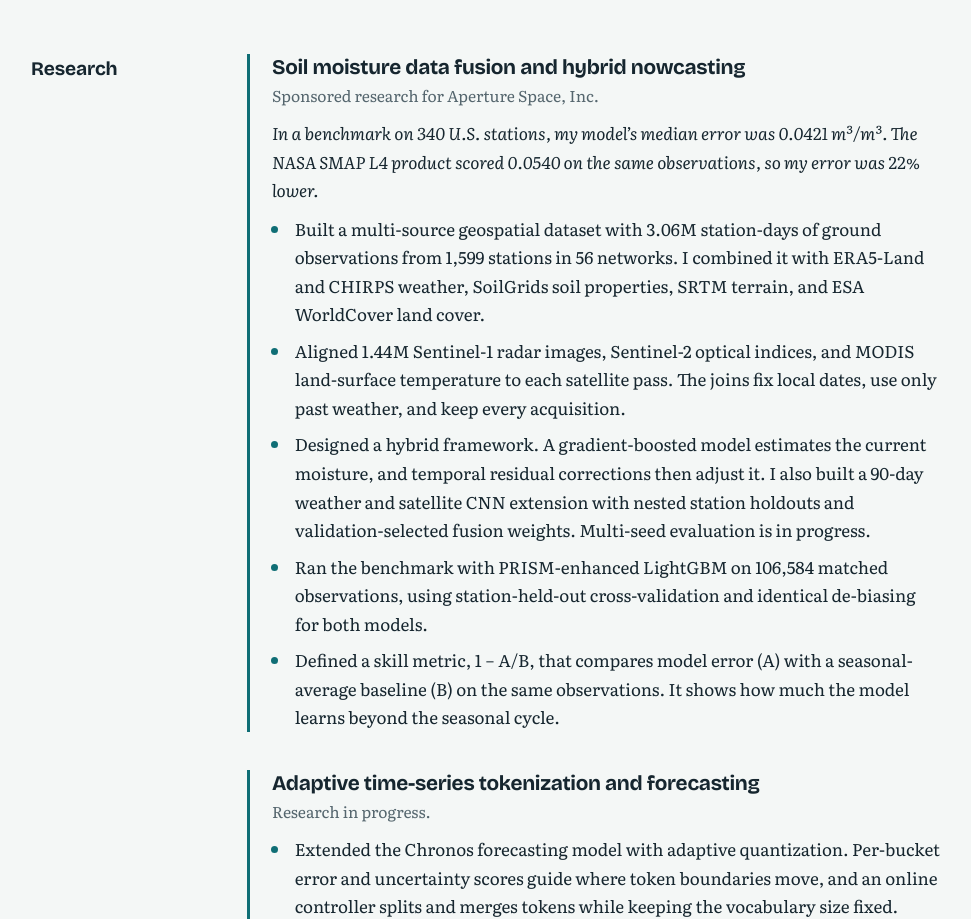
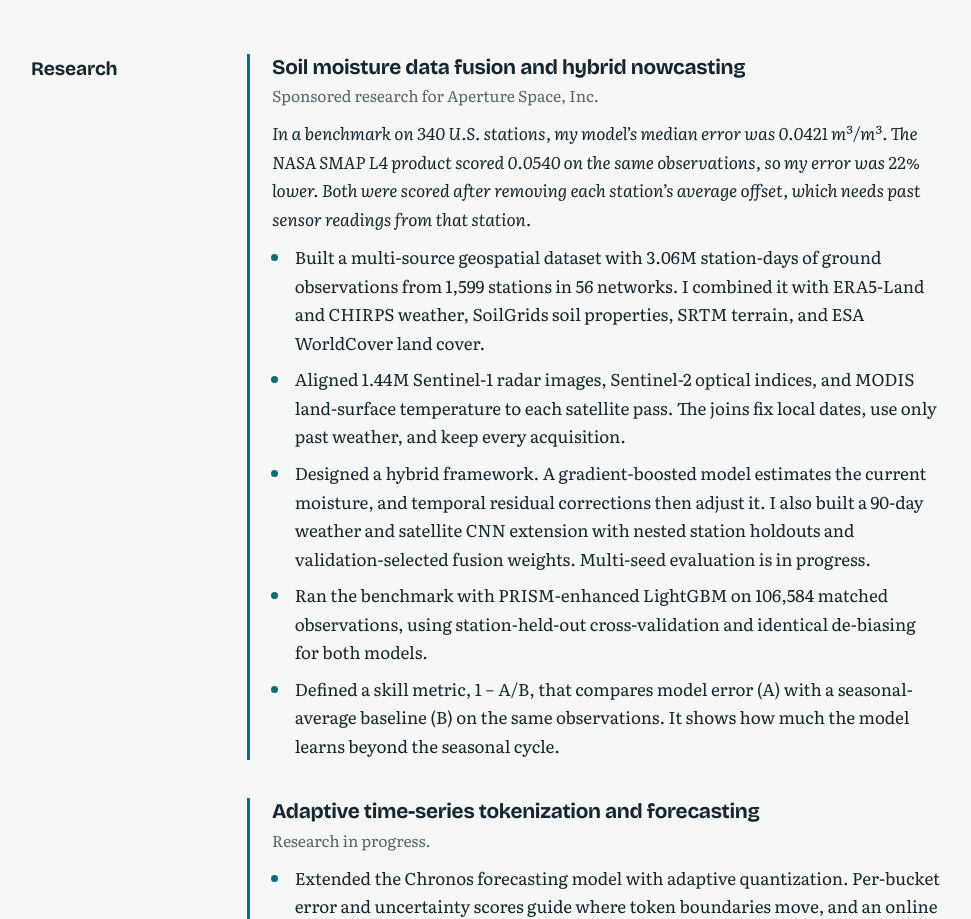
Before and after one commit to BartonHou/BartonHou.github.io, a plain HTML site: page index.html in a window 1280 px wide. Shown: the part 1247-2166 px from the top of the page, without its empty margins (109-1080 px from the left). Drawn offline with nearby package versions, Linux system fonts and the light colour scheme.

Commit message:
State the scoring protocol next to the SMAP L4 comparison
Co-Authored-By: Claude Sonnet 5.5 <noreply@anthropic.com>

```diff
--- a/index.html
+++ b/index.html
@@ -168,7 +168,7 @@
     <div class="project">
       <h3>Soil moisture data fusion and hybrid nowcasting</h3>
       <p class="where">Sponsored research for Aperture Space, Inc.</p>
-      <p class="result">In a benchmark on 340 U.S. stations, my model’s median error was 0.0421 m³/m³. The NASA SMAP L4 product scored 0.0540 on the same observations, so my error was 22% lower.</p>
+      <p class="result">In a benchmark on 340 U.S. stations, my model’s median error was 0.0421 m³/m³. The NASA SMAP L4 product scored 0.0540 on the same observations, so my error was 22% lower. Both were scored after removing each station’s average offset, which needs past sensor readings from that station.</p>
       <ul>
         <li>Built a multi-source geospatial dataset with 3.06M station-days of ground observations from 1,599 stations in 56 networks. I combined it with ERA5-Land and CHIRPS weather, SoilGrids soil properties, SRTM terrain, and ESA WorldCover land cover.</li>
         <li>Aligned 1.44M Sentinel-1 radar images, Sentinel-2 optical indices, and MODIS land-surface temperature to each satellite pass. The joins fix local dates, use only past weather, and keep every acquisition.</li>
```
